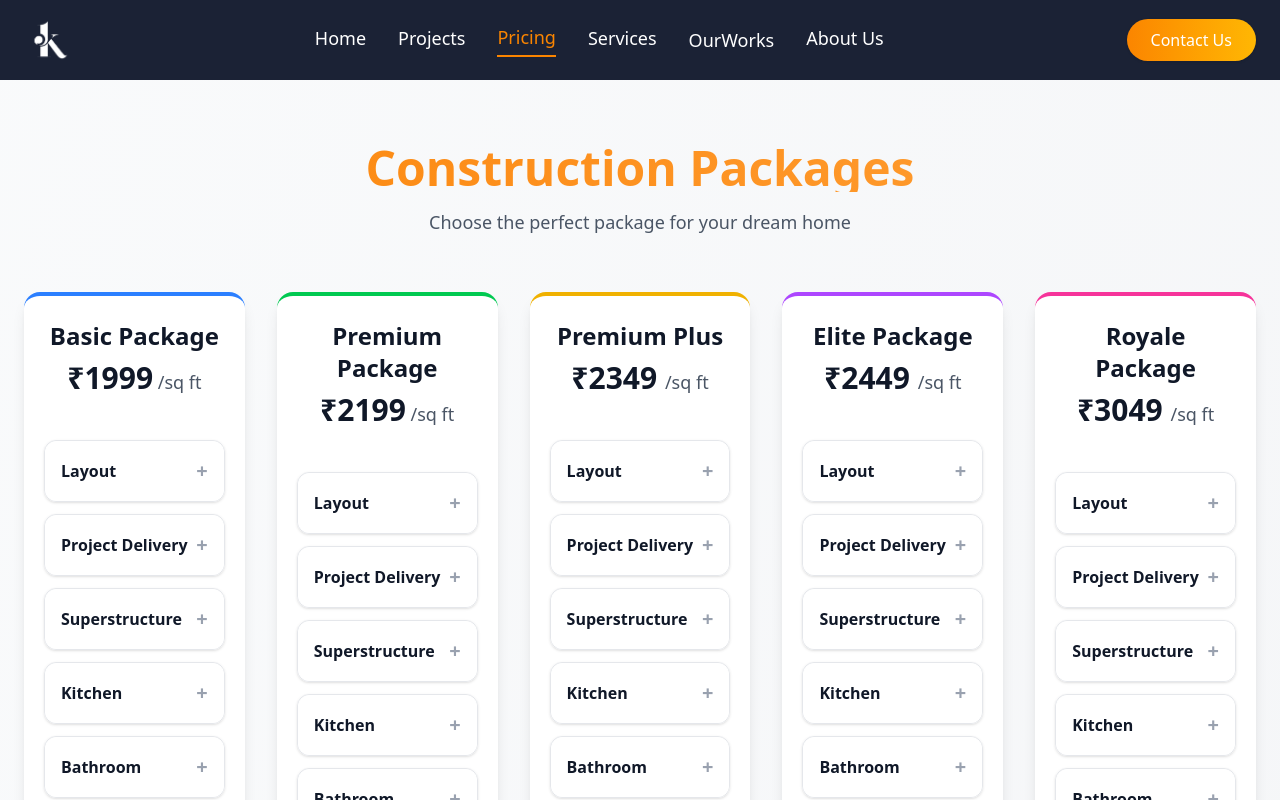
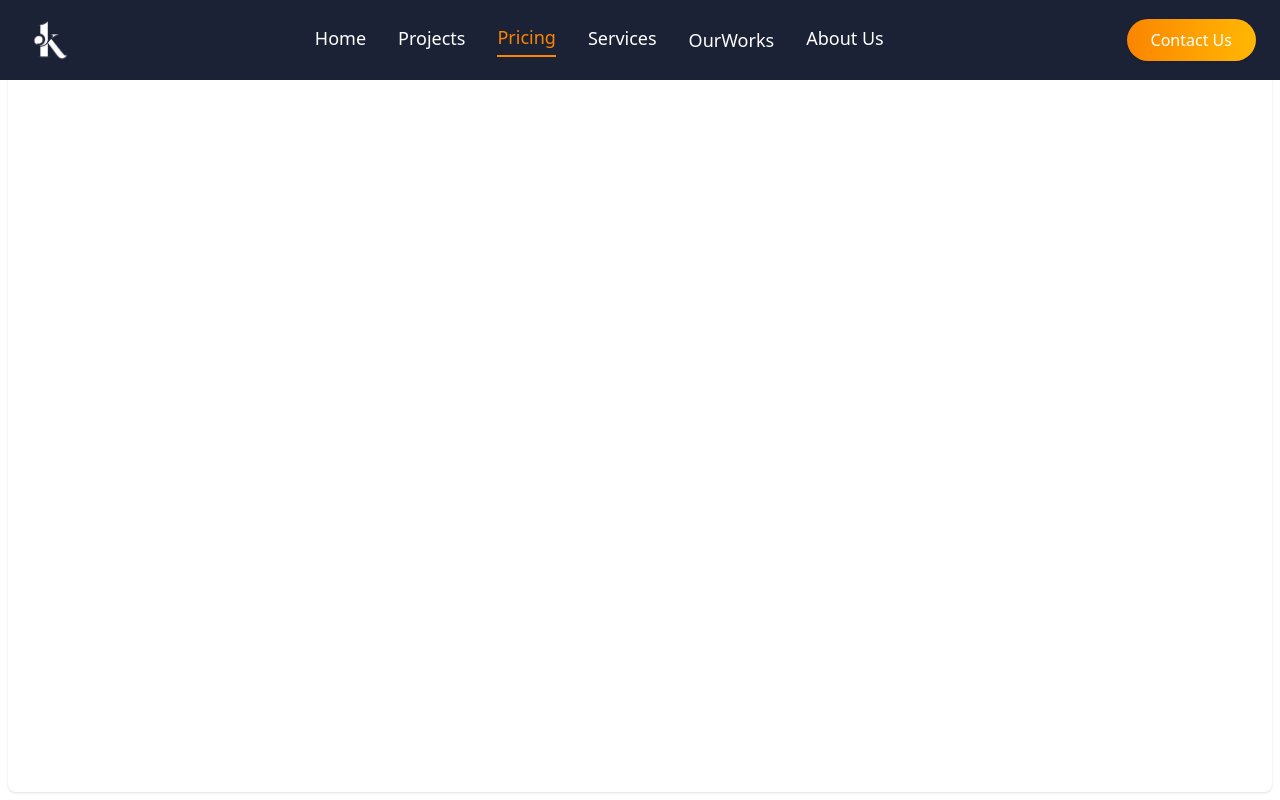
Before and after one commit to Tamilarasanps/jk-frontend, a React (Vite) app: page /pricing in a window 1280 px wide. Shown: the top 800 px of the page. Built offline with nearby package versions, Linux system fonts and the light colour scheme.

Commit message:
price update

```diff
--- /dev/null
+++ b/src/components/Client/Pricing/PricePdf.jsx
@@ -0,0 +1,15 @@
+import React from "react";
+import pricePdf from "../../../../public/pricepdf.pdf";
+
+export default function PricePdf() {
+  return (
+    <div className="w-full h-screen p-2">
+      <iframe
+        src={pricePdf}
+        className="w-full h-full rounded-lg shadow"
+        style={{ border: "none" }}
+        title="Price PDF"
+      />
+    </div>
+  );
+}
--- a/src/components/Client/Routes.jsx
+++ b/src/components/Client/Routes.jsx
@@ -21,6 +21,7 @@ import PricingData from "./Pricing/PricingData";
 import ConstructionCalculator from "./Pricing/ConstructionCalculator";
 import OurServices from "./services/OurServices";
 import ServiceCards from "./services/OurServices";
+import PricePdf from "./Pricing/PricePdf";
 
 export default function ClientRoutes() {
   return (
@@ -34,7 +35,7 @@ export default function ClientRoutes() {
         <Route path="/projects" element={<Projects />} />
         <Route path="/aboutus" element={<AboutUs />} />
         <Route path="/contact" element={<Contact />} />
-        <Route path="/pricing" element={<PricingPage />} />
+        <Route path="/pricing" element={<PricePdf />} />
         <Route path="/pricingData" element={<PricingData />} />
         <Route path="/construction-cost" element={<PricingPage />} />
         <Route
@@ -63,6 +64,8 @@ export default function ClientRoutes() {
           element={<BuildingPlanApproval />}
         />
 
+        <Route path="/pricePdf" element={<PricePdf />} />
+
         {/* admin routes */}
 
         <Route path="/admin" element={<UploadProjects />} />
```
Also changed, not shown: 1 other file (tests, documents, lock files or other folders).
